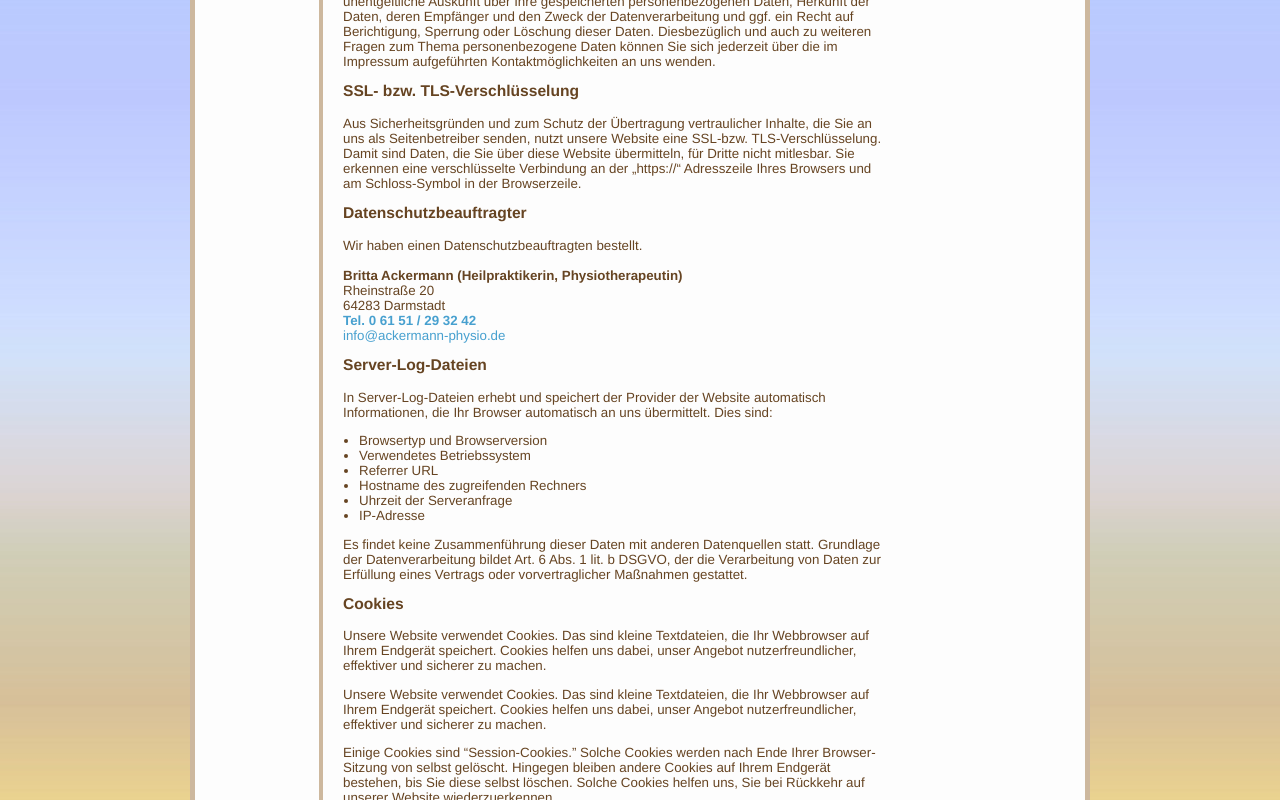
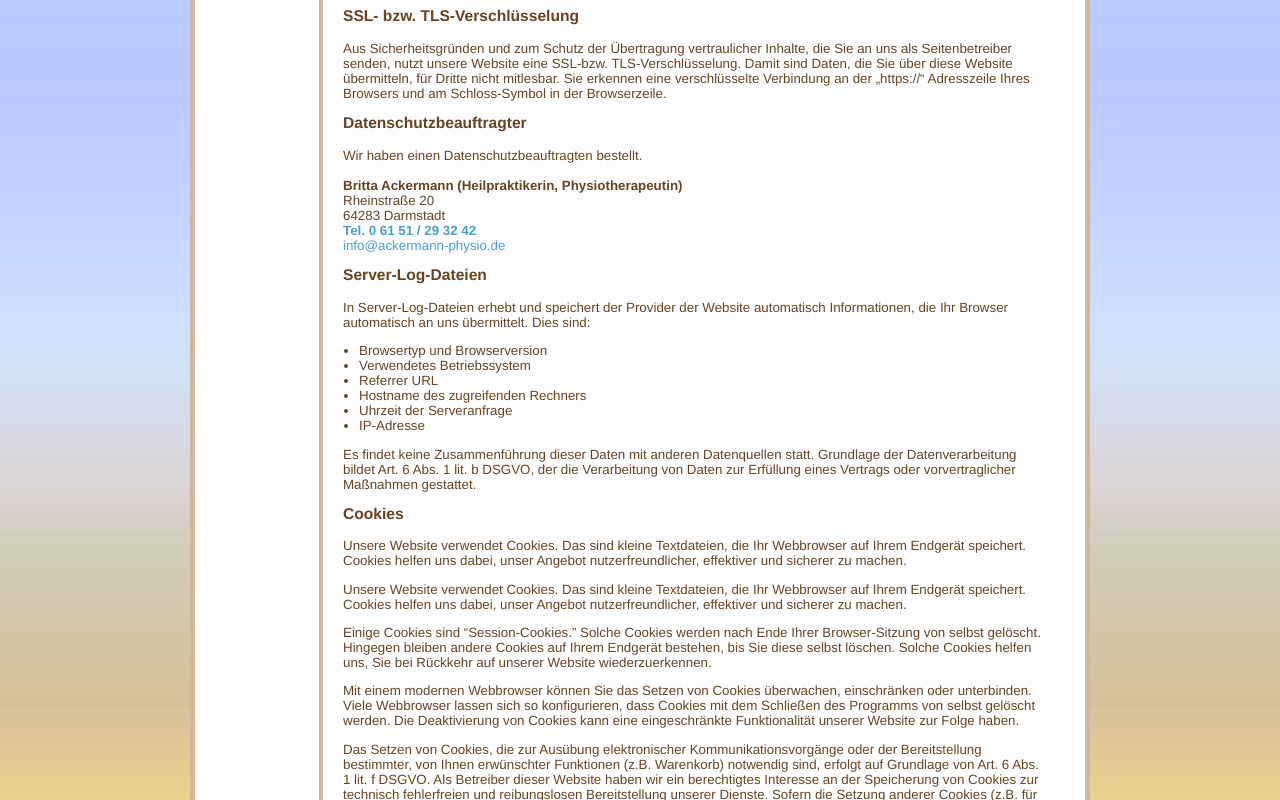
Before and after one commit to ackermann-physio/ackermann-physio, a Next.js app: page /datenschutz in a window 1280 px wide. Shown: the part 925-1725 px from the top of the page. Built offline with nearby package versions, Linux system fonts and the light colour scheme.

Commit message:
Hotfix: Background was rendered above datenschutz page

```diff
--- a/pages/datenschutz.js
+++ b/pages/datenschutz.js
@@ -10,7 +10,7 @@ export default function About() {
     <Layout>
       <h1>Datenschutzerklärung</h1>
 
-      <div className={[content.wrapper, content.smallImage].join(' ')}>
+      <div className={[content.wrapper, content.noImage].join(' ')}>
         <div className={content.text}>
           <h2>Allgemeiner Hinweis und Pflichtinformationen</h2>
             <h3>Benennung der verantwortlichen Stelle</h3>
@@ -77,14 +77,16 @@ export default function About() {
             <h3>Server-Log-Dateien</h3>
             <p>
               In Server-Log-Dateien erhebt und speichert der Provider der Website automatisch Informationen, die Ihr Browser automatisch an uns übermittelt. Dies sind:
-              <ul>
+            </p>
+            <ul>
                 <li>Browsertyp und Browserversion</li>
                 <li>Verwendetes Betriebssystem</li>
                 <li>Referrer URL</li>
                 <li>Hostname des zugreifenden Rechners</li>
                 <li>Uhrzeit der Serveranfrage</li>
                 <li>IP-Adresse</li>
-              </ul>
+            </ul>
+            <p>
               Es findet keine Zusammenführung dieser Daten mit anderen Datenquellen statt. Grundlage der Datenverarbeitung bildet Art. 6 Abs. 1 lit. b DSGVO, der die Verarbeitung von Daten zur Erfüllung eines Vertrags oder vorvertraglicher Maßnahmen gestattet.
             </p>
 
--- a/styles/content.module.css
+++ b/styles/content.module.css
@@ -35,6 +35,11 @@
   margin-top: 0;
 }
 
+/* No Images */
+.wrapper.noImage {
+  display: block;
+}
+
 /* Large Images */
 .wrapper.largeImage .text {
   flex-basis: 40%;
--- a/styles/layout.module.css
+++ b/styles/layout.module.css
@@ -20,6 +20,7 @@
 .mainWrapper {
   flex-grow: 1;
   padding-left: 20px;
+  overflow: hidden;
 }
 
 .main {
```
